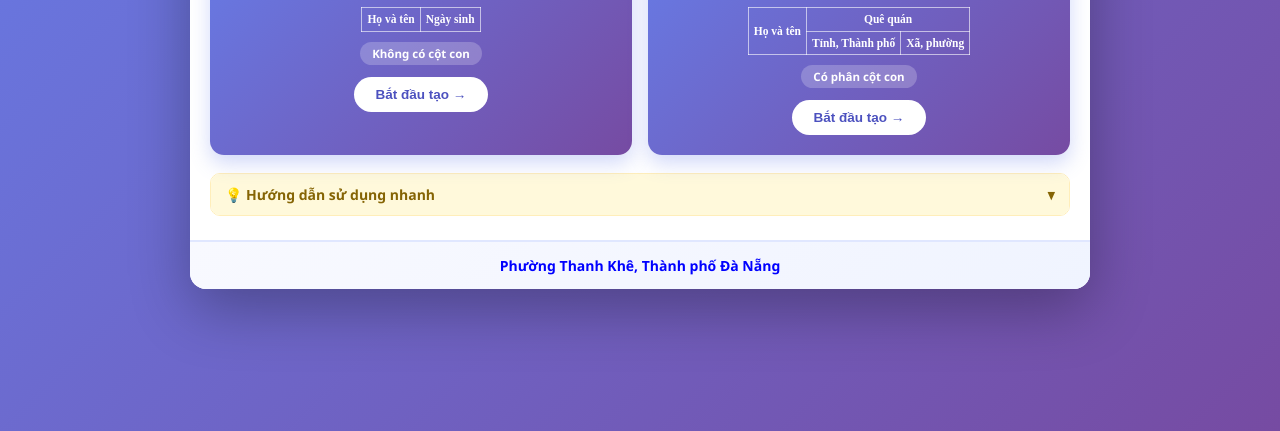
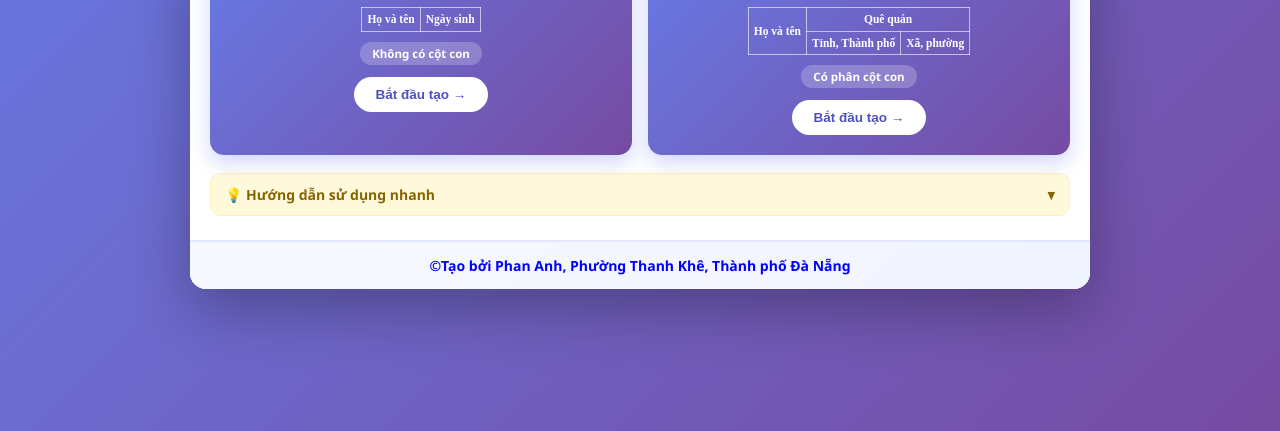
Before and after one commit to kysythacgian/taobieumau, a plain HTML site: page index.html in a window 1280 px wide. Shown: the part 369-800 px from the top of the page. Drawn offline with Linux system fonts and the light colour scheme.

Commit message:
Update index.html

```diff
--- a/index.html
+++ b/index.html
@@ -257,6 +257,7 @@ body {
   </div>
 
   <div class="footer">
+  ©Tạo bởi Phan Anh,
     Phường Thanh Khê, Thành phố Đà Nẵng
   </div>
 </div>
```
